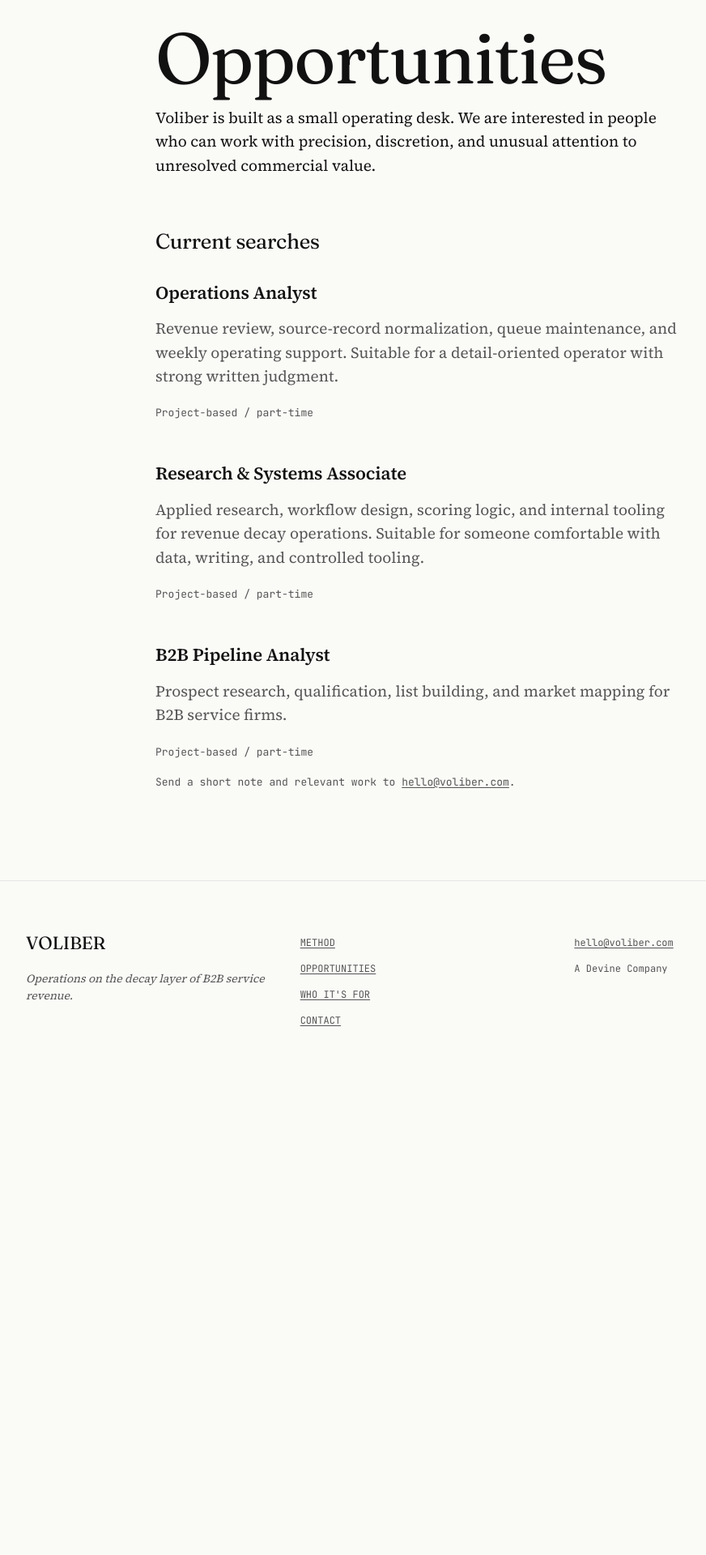
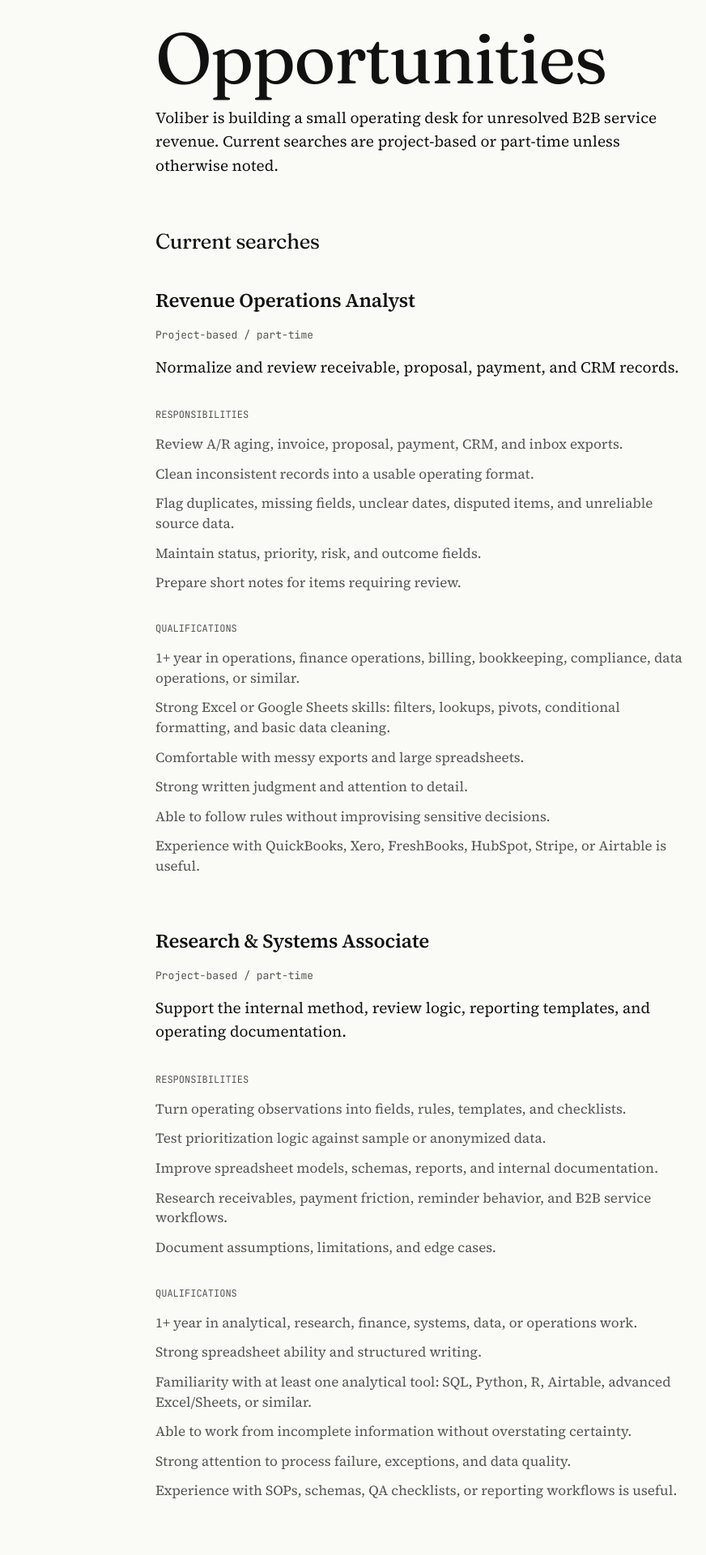
Before and after one commit to abscondata/Voliber, a Next.js app: page /opportunities in a window 1280 px wide. Shown: the part 140-2060 px from the top of the page at 81% size, without its empty margins (120-992 px from the left). Before the commit the page ends 1508 px from the top, so only its background shows below. Built offline with nearby package versions, Linux system fonts and the light colour scheme.

Commit message:
Tighten Voliber opportunities roles

```diff
--- a/src/app/opportunities/page.tsx
+++ b/src/app/opportunities/page.tsx
@@ -8,20 +8,74 @@
 
 const roles = [
   {
-    title: "Operations Analyst",
-    body: "Revenue review, source-record normalization, queue maintenance, and weekly operating support. Suitable for a detail-oriented operator with strong written judgment.",
+    title: "Revenue Operations Analyst",
     type: "Project-based / part-time",
+    function:
+      "Normalize and review receivable, proposal, payment, and CRM records.",
+    responsibilities: [
+      "Review A/R aging, invoice, proposal, payment, CRM, and inbox exports.",
+      "Clean inconsistent records into a usable operating format.",
+      "Flag duplicates, missing fields, unclear dates, disputed items, and unreliable source data.",
+      "Maintain status, priority, risk, and outcome fields.",
+      "Prepare short notes for items requiring review.",
+    ],
+    qualifications: [
+      "1+ year in operations, finance operations, billing, bookkeeping, compliance, data operations, or similar.",
+      "Strong Excel or Google Sheets skills: filters, lookups, pivots, conditional formatting, and basic data cleaning.",
+      "Comfortable with messy exports and large spreadsheets.",
+      "Strong written judgment and attention to detail.",
+      "Able to follow rules without improvising sensitive decisions.",
+      "Experience with QuickBooks, Xero, FreshBooks, HubSpot, Stripe, or Airtable is useful.",
+    ],
   },
   {
     title: "Research & Systems Associate",
-    body: "Applied research, workflow design, scoring logic, and internal tooling for revenue decay operations. Suitable for someone comfortable with data, writing, and controlled tooling.",
     type: "Project-based / part-time",
+    function:
+      "Support the internal method, review logic, reporting templates, and operating documentation.",
+    responsibilities: [
+      "Turn operating observations into fields, rules, templates, and checklists.",
+      "Test prioritization logic against sample or anonymized data.",
+      "Improve spreadsheet models, schemas, reports, and internal documentation.",
+      "Research receivables, payment friction, reminder behavior, and B2B service workflows.",
+      "Document assumptions, limitations, and edge cases.",
+    ],
+    qualifications: [
+      "1+ year in analytical, research, finance, systems, data, or operations work.",
+      "Strong spreadsheet ability and structured writing.",
+      "Familiarity with at least one analytical tool: SQL, Python, R, Airtable, advanced Excel/Sheets, or similar.",
+      "Able to work from incomplete information without overstating certainty.",
+      "Strong attention to process failure, exceptions, and data quality.",
+      "Experience with SOPs, schemas, QA checklists, or reporting workflows is useful.",
+    ],
   },
   {
     title: "B2B Pipeline Analyst",
-    body: "Prospect research, qualification, list building, and market mapping for B2B service firms.",
     type: "Project-based / part-time",
+    function: "Research and qualify B2B service firms for controlled outreach.",
+    responsibilities: [
+      "Build prospect lists across agencies, IT services, consultants, and professional service firms.",
+      "Identify owners, partners, finance, operations, and principal contacts.",
+      "Collect company, website, geography, size, buyer title, email, LinkedIn, source, and fit notes.",
+      "Apply qualification rules before adding prospects.",
+      "Remove poor-fit companies before outreach.",
+    ],
+    qualifications: [
+      "1+ year in B2B research, sales operations, recruiting research, market mapping, data entry, or similar.",
+      "Strong web research ability across company sites, LinkedIn, directories, and search.",
+      "Able to judge whether a business likely has invoice/proposal workflows.",
+      "Accurate spreadsheet work and concise fit notes.",
+      "Familiarity with Apollo, LinkedIn Sales Navigator, Clay, Instantly, Google Sheets, CRM exports, or email verification tools is useful.",
+    ],
   },
+];
+
+const applicationNotes = [
+  "Send a resume, LinkedIn profile, and a short note on the role to hello@voliber.com.",
+  "For operations or research roles, include a work sample if available: cleaned spreadsheet, data-quality checklist, operating memo, schema, research note, or writing sample.",
+  "For pipeline research, include a short example of how you would qualify a B2B service firm before outreach.",
+  "Do not send confidential client, employer, or customer material.",
+  "Voliber reviews applications selectively and may not respond to every inquiry.",
 ];
 
 export default function OpportunitiesPage() {
@@ -35,9 +89,9 @@
       </h1>
 
       <p className="mt-12 max-w-[62ch] text-[19px] leading-[1.55]">
-        Voliber is built as a small operating desk. We are interested in people
-        who can work with precision, discretion, and unusual attention to
-        unresolved commercial value.
+        Voliber is building a small operating desk for unresolved B2B service
+        revenue. Current searches are project-based or part-time unless
+        otherwise noted.
       </p>
 
       <section className="mt-16">
@@ -47,25 +101,51 @@
         >
           Current searches
         </h2>
-        <div className="mt-8 space-y-12">
+        <div className="mt-10 space-y-16">
           {roles.map((role) => (
             <article key={role.title}>
-              <h3 className="text-[22px]">{role.title}</h3>
-              <p className="mt-3 text-[19px] leading-[1.55] text-muted">
-                {role.body}
-              </p>
-              <p className="mt-4 font-mono text-[13px] leading-6 text-muted">
+              <h3 className="text-[24px]">{role.title}</h3>
+              <p className="mt-2 font-mono text-[13px] leading-6 text-muted">
                 {role.type}
               </p>
+              <p className="mt-5 text-[19px] leading-[1.55]">
+                {role.function}
+              </p>
+              <RoleList title="Responsibilities" items={role.responsibilities} />
+              <RoleList title="Qualifications" items={role.qualifications} />
             </article>
           ))}
         </div>
       </section>
 
-      <p className="mt-16 font-mono text-[13px] leading-6 text-muted">
-        Send a short note and relevant work to{" "}
-        <a href="mailto:hello@voliber.com">hello@voliber.com</a>.
-      </p>
+      <section className="mt-20 border-t border-line pt-10">
+        <h2
+          className="font-display text-[26px] font-normal text-foreground"
+          style={{ letterSpacing: "-0.015em", lineHeight: 1.2 }}
+        >
+          How to apply
+        </h2>
+        <div className="mt-6 space-y-4 text-[19px] leading-[1.55] text-muted">
+          {applicationNotes.map((note) => (
+            <p key={note}>{note}</p>
+          ))}
+        </div>
+      </section>
     </PageShell>
   );
 }
+
+function RoleList({ title, items }: { title: string; items: string[] }) {
+  return (
+    <div className="mt-8">
+      <p className="font-mono text-[12px] uppercase leading-6 text-muted">
+        {title}
+      </p>
+      <ul className="mt-3 space-y-3 text-[17px] leading-[1.45] text-muted">
+        {items.map((item) => (
+          <li key={item}>{item}</li>
+        ))}
+      </ul>
+    </div>
+  );
+}
```
